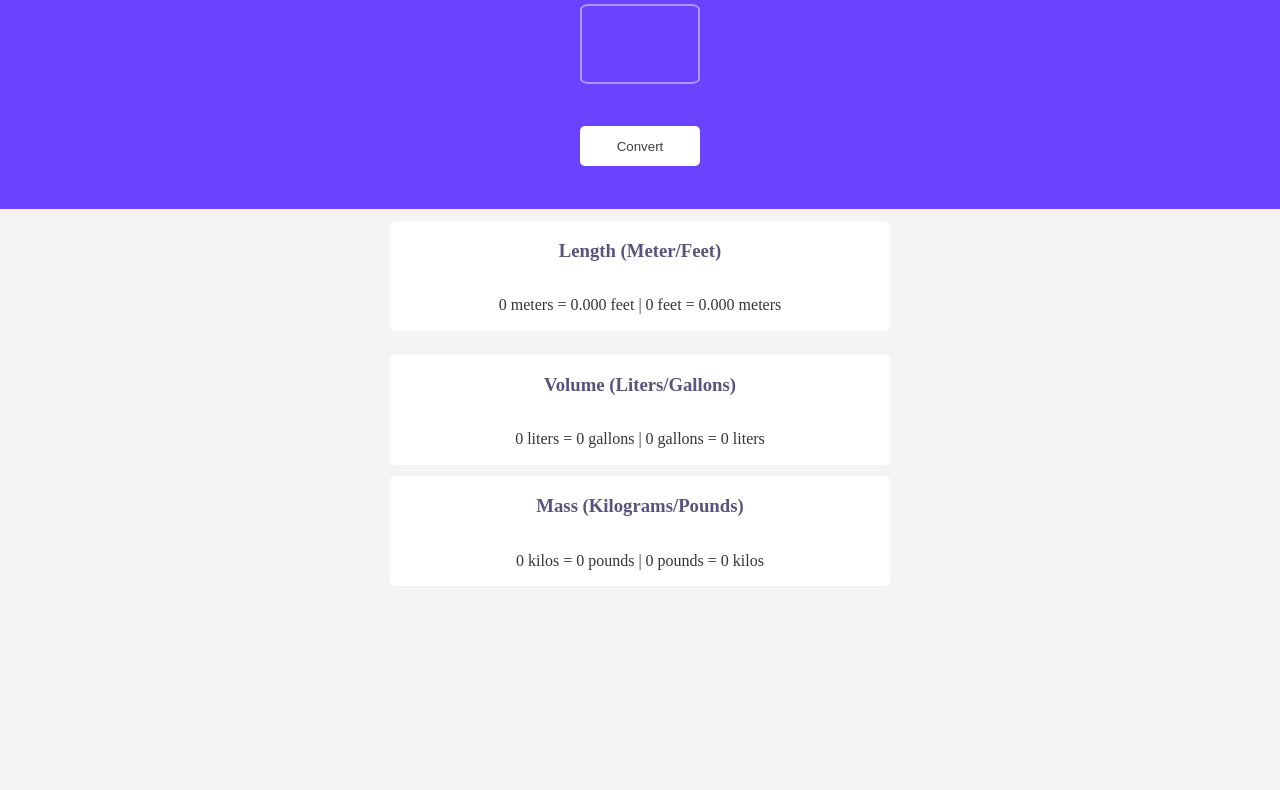
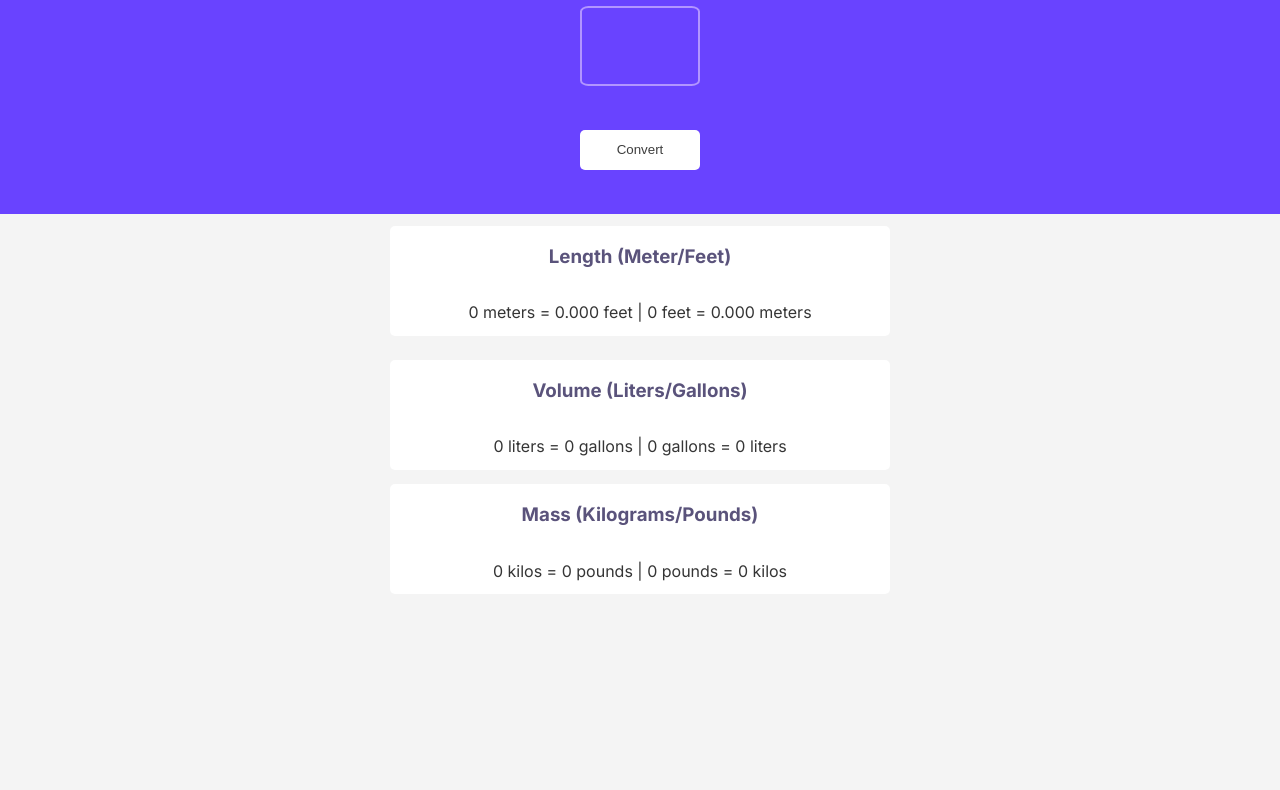
Before and after one commit to LordAlphonso/Unit-Convertor-, a website built with Vite: page index.html in a window 1280 px wide. Shown: the part 76-866 px from the top of the page. Built offline with nearby package versions, Linux system fonts and the light colour scheme.

Commit message:
Update index.css

```diff
--- a/index.css
+++ b/index.css
@@ -1,6 +1,7 @@
 body {
     margin: 0;
     color: #353535;
+    font-family: "Inter";
 }
 #purple-section{
     display: flex;
@@ -8,7 +9,7 @@ body {
     align-items: center;
     color: #FFFFFF;
     background-color: #6943FF;
-    height: 285px;
+    height: 290px;
     width: auto;
 
 }
@@ -36,7 +37,7 @@ body {
 }
 #white-section{
     background-color: #F4F4F4;
-    height: 729px;
+    height: 730px;
     display: flex;
     flex-direction: column;
     align-items: center;
```
